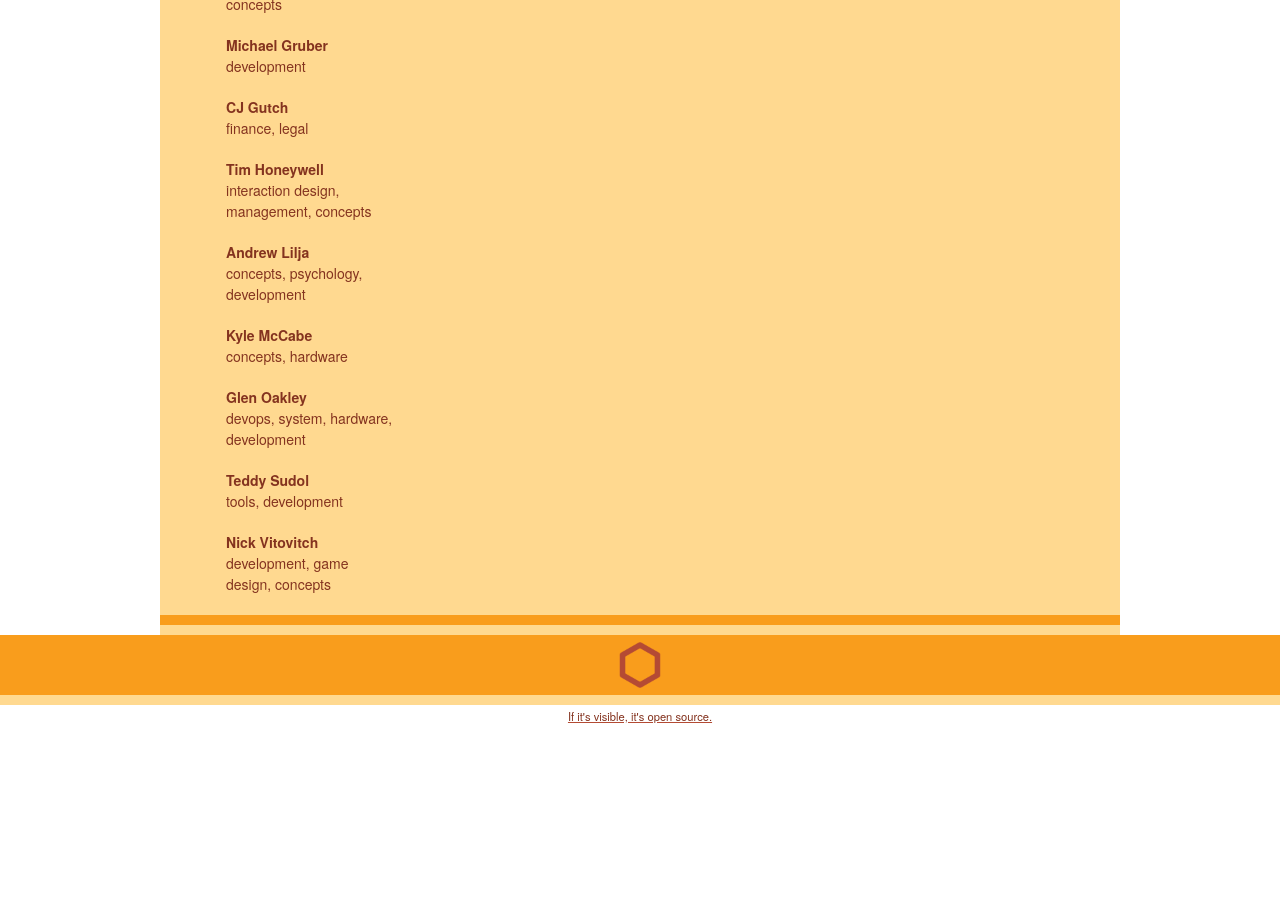
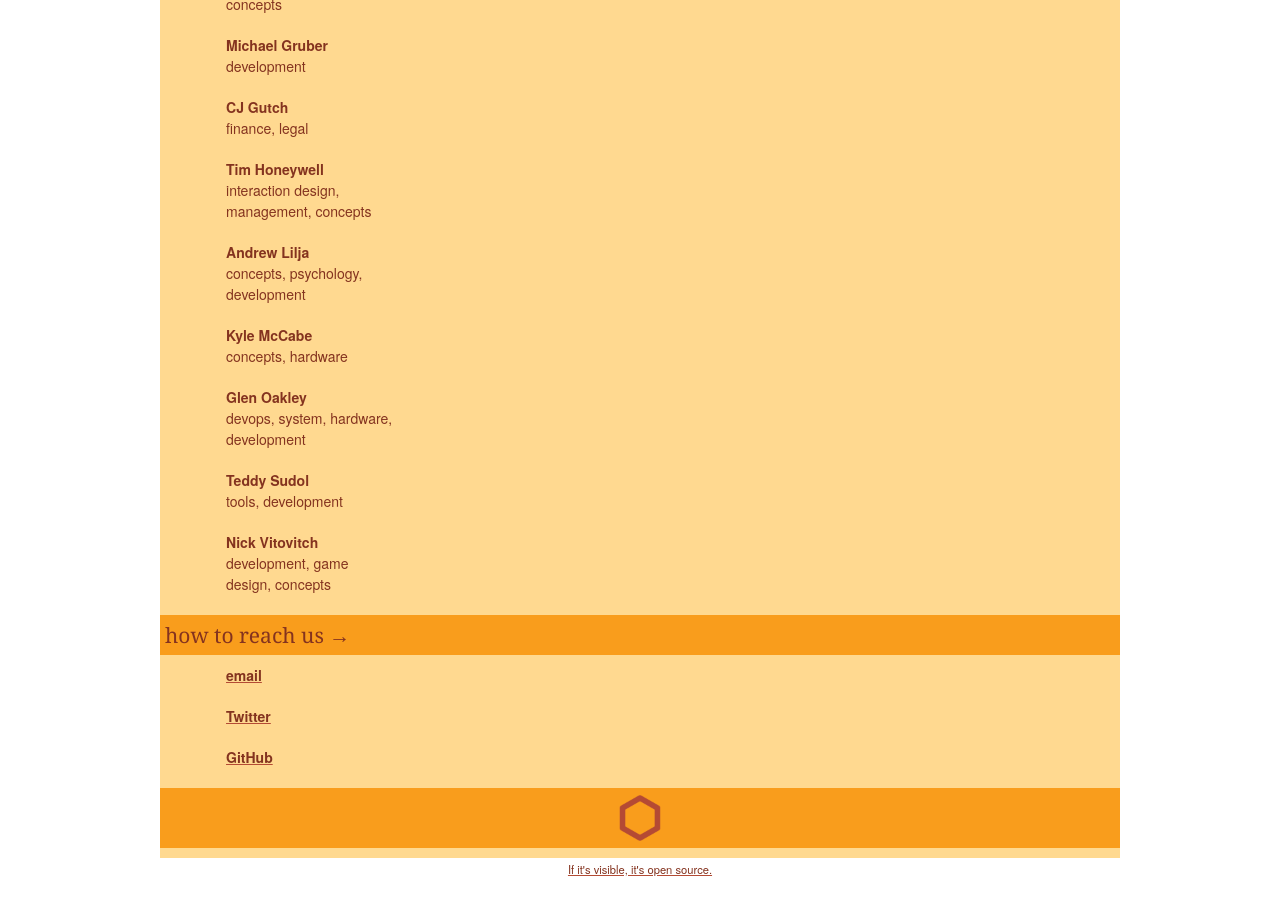
Before and after one commit to The-Apiary/the-apiary.github.io, a Jekyll site: the page built from index.html, in a window 1280 px wide and 900 px high, scrolled down 1818 px. Built offline with Jekyll 4.4.1, drawn with Linux system fonts in a browser that asks for light colours; Markdown is read by kramdown in place of the engine named in the settings; comment, search, counter and statistics services are not loaded; before the commit the page ends 2565 px from its top, so only the background shows below that.

Commit message:
add contact information

```diff
--- a/_config.yml
+++ b/_config.yml
@@ -138,3 +138,10 @@ concepts:
   summary: Yet another independant intelligent assistant.
 - name: Zeitpunkte
   summary: Scifi-fantasy-religion crossover epic.
+links:
+- name: email
+  link: mailto:theapiaryco@gmail.com
+- name: Twitter
+  link: https://twitter.com/theapiaryco
+- name: GitHub
+  link: https://github.com/The-Apiary
--- a/index.html
+++ b/index.html
@@ -65,7 +65,21 @@ title: The Apiary
 </div>
 
 <div class="block-container">
+
 	<div class="color-stripe">
+		<h4>how to reach us &#x2192;</h4>
+	</div>
+
+	<!-- quick & easy contact links -->
+
+	<div class="block-body">
+		{% for channel in site.links %}
+			<div class="post-preview">
+				<p>
+					<a href="{{ channel.link }}"><strong>{{ channel.name }}</strong></a>
+				</p>
 			</div>
+		{% endfor %}
 	</div>
+
 </div>
```
